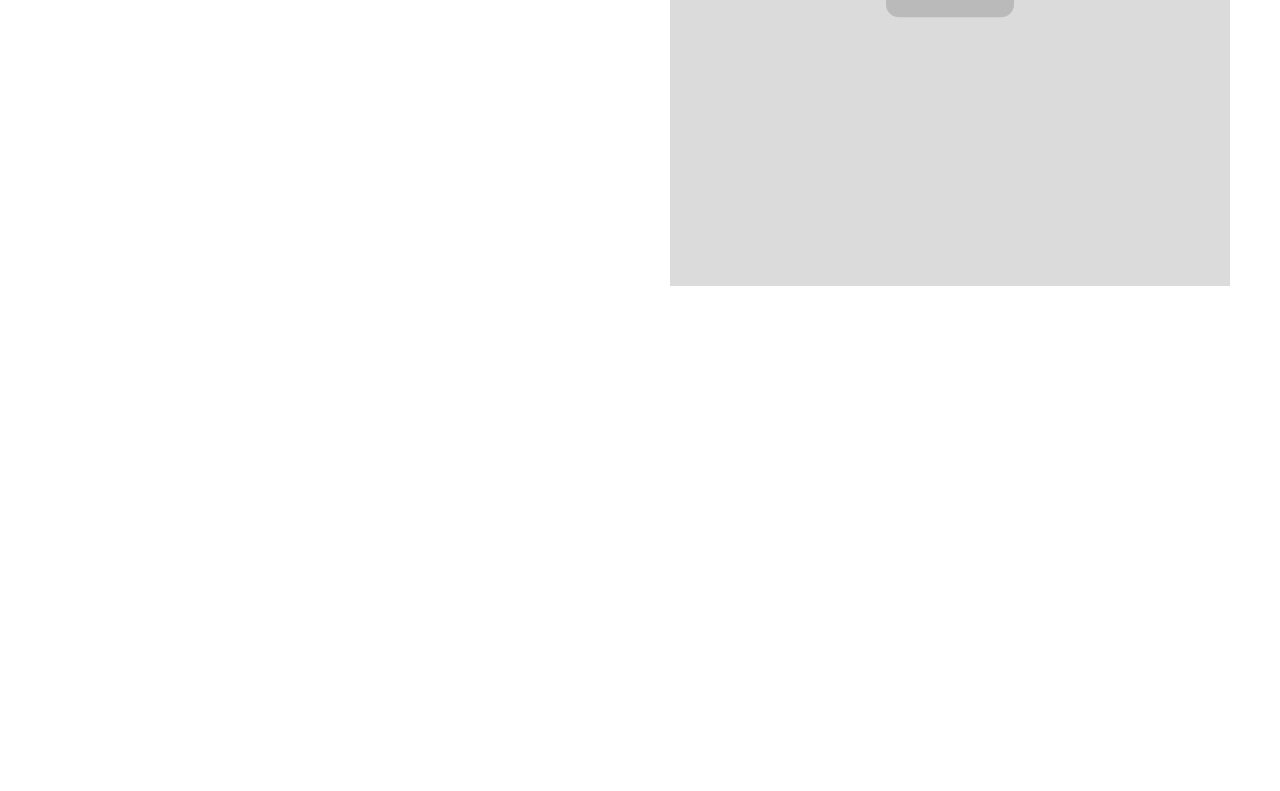
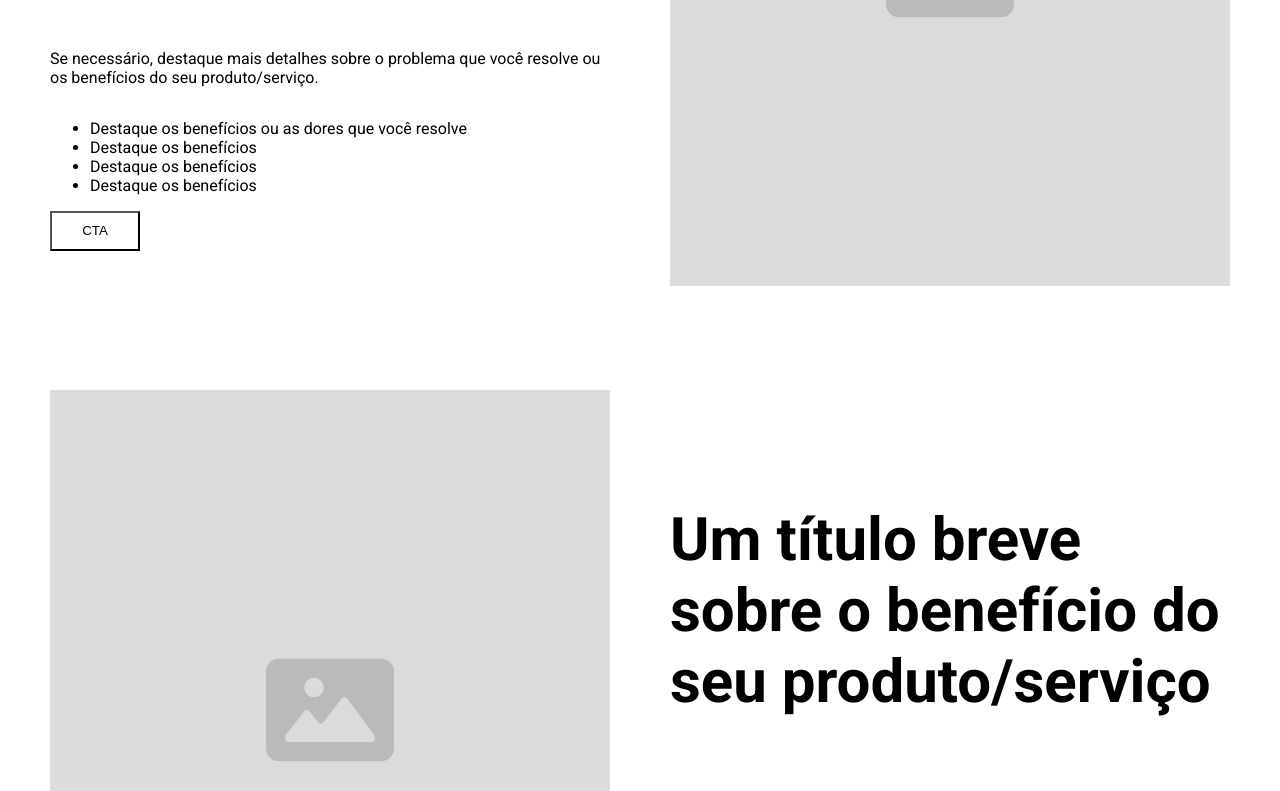
Before and after one commit to Narciso39/angular, an Angular app: page / in a window 1280 px wide. Shown: the part 1669-2460 px from the top of the page. Before the commit the page ends 1987 px from the top, so only its background shows below. Built offline with nearby package versions, Linux system fonts and the light colour scheme.

Commit message:
fiz o componente que pode ser reutilizado com row reverse

```diff
--- a/src/app/components/home/home.component.html
+++ b/src/app/components/home/home.component.html
@@ -4,4 +4,5 @@
   <app-hero></app-hero>
   <app-information-bar></app-information-bar>
   <app-inverted-section [inverted]="'standard'"></app-inverted-section>
+  <app-inverted-section [inverted]="'out'"></app-inverted-section>
 </main>
--- a/src/app/components/inverted-section/inverted-section.component.css
+++ b/src/app/components/inverted-section/inverted-section.component.css
@@ -16,3 +16,23 @@
   justify-content: flex-start;
   align-items: flex-start;
 }
+
+
+.title-card {
+  font-size: 60px;
+}
+
+
+.ul {
+  display: block;
+  list-style-type: disc;
+}
+
+.out {
+  display: flex;
+  flex-direction: row-reverse;
+  align-items: center;
+  padding-top: 100px;
+  justify-content: center;
+  gap: 60px;
+}
--- a/src/app/components/inverted-section/inverted-section.component.html
+++ b/src/app/components/inverted-section/inverted-section.component.html
@@ -1,12 +1,12 @@
 <section [class]="inverted">
   <article class="information-card">
-    <h3>Um título breve sobre o benefício do seu produto/serviço</h3>
+    <h3 class="title-card">Um título breve sobre o benefício do seu produto/serviço</h3>
     <p>
       Se necessário, destaque mais detalhes sobre o problema que você resolve ou
       os benefícios do seu produto/serviço.
     </p>
 
-    <ul>
+    <ul class="ul-card">
       <li>Destaque os benefícios ou as dores que você resolve</li>
       <li>Destaque os benefícios</li>
       <li>Destaque os benefícios</li>
--- a/src/app/components/navbar/navbar.component.css
+++ b/src/app/components/navbar/navbar.component.css
@@ -8,6 +8,7 @@ nav {
   flex-direction: row;
   gap: 40px;
   align-items: center;
+  list-style-type: none;
 }
 
 .nav-link {
--- a/src/styles.css
+++ b/src/styles.css
@@ -6,7 +6,7 @@ body {
 }
 
 ul {
-  list-style-type: none;
+  /* list-style-type: none; */
 }
 
 a {
```
